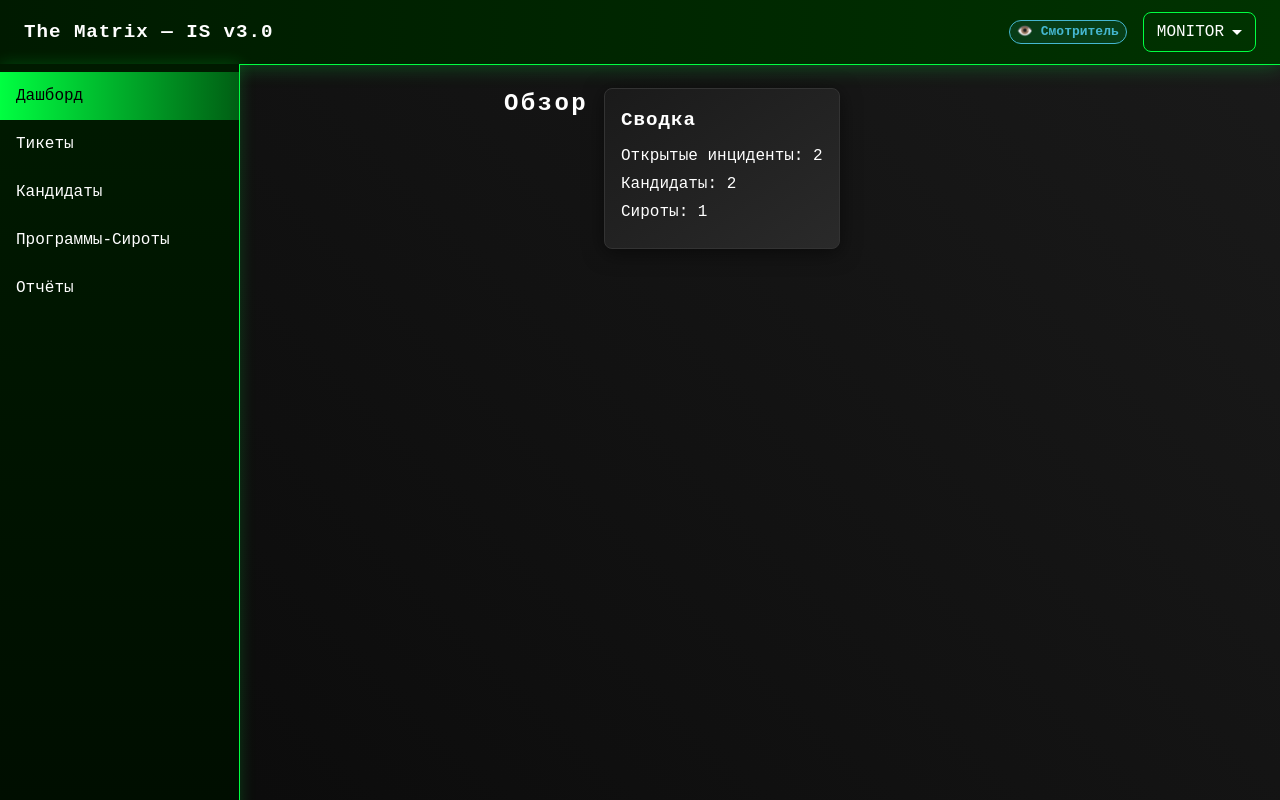
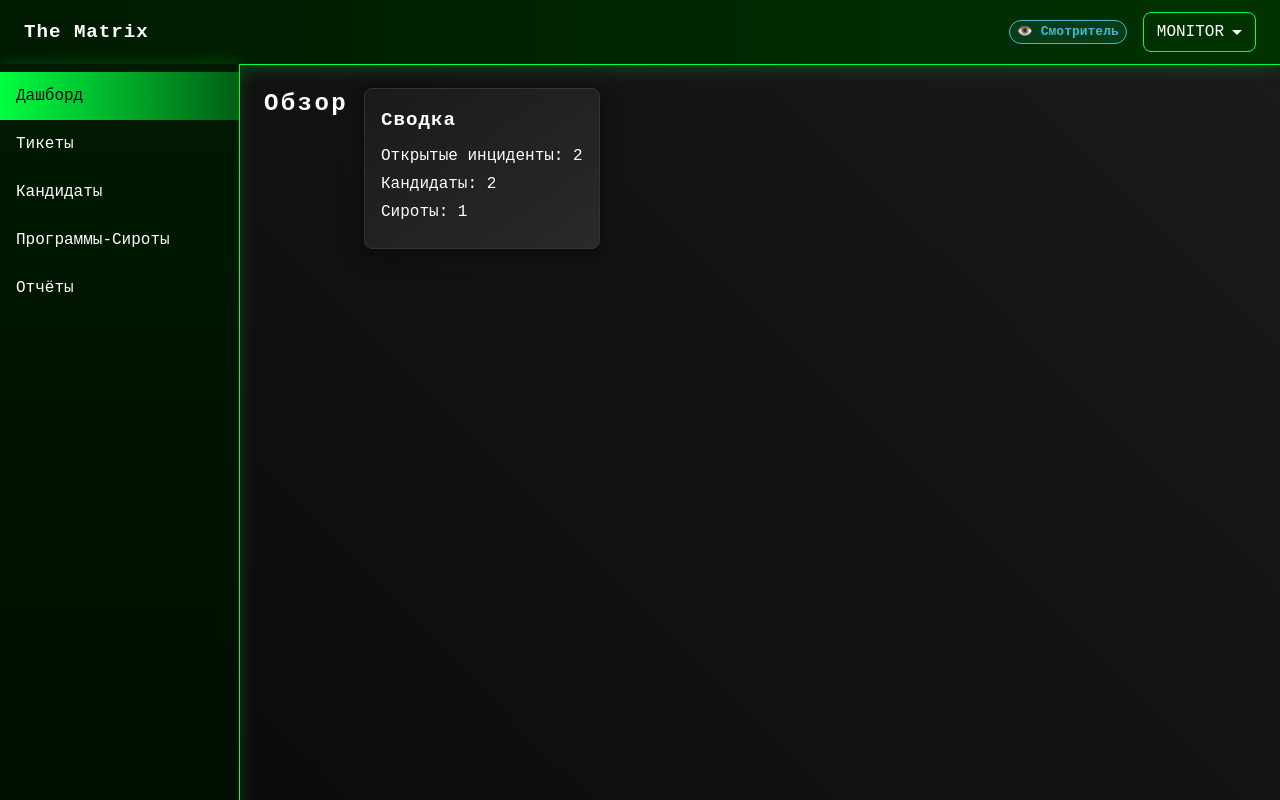
Before and after one commit to ren1kron/ppi_lab4, a React (Vite) app: page / in a window 1280 px wide. Built offline with nearby package versions, Linux system fonts and the light colour scheme.

Commit message:
global merge

```diff
--- a/src/layouts/MainLayout.tsx
+++ b/src/layouts/MainLayout.tsx
@@ -15,7 +15,7 @@ export default function MainLayout({ children }: { children: React.ReactNode })
     <Box sx={{ display: "flex" }}>
       <AppBar position="fixed">
         <Toolbar sx={{ gap: 2 }}>
-          <Typography variant="h6" sx={{ flex: 1 }}>The Matrix — IS v3.0</Typography>
+          <Typography variant="h6" sx={{ flex: 1 }}>The Matrix</Typography>
           <RoleBadge role={role} />
           <Select size="small" value={role} onChange={e => setRole(e.target.value as Role)} sx={{ color: "inherit" }}>
             {(["ARCHITECT","KERNEL","MONITOR","AGENT_SMITH","ORACLE","KEYMAKER","SENTINEL_CTRL","MECHANIC"] as Role[])
@@ -24,7 +24,7 @@ export default function MainLayout({ children }: { children: React.ReactNode })
         </Toolbar>
       </AppBar>
 
-      <Drawer variant="permanent" sx={{ width: 240, [`& .MuiDrawer-paper`]: { width: 240, mt: 8 } }}>
+      <Drawer variant="permanent" sx={{ [`& .MuiDrawer-paper`]: { width: 240, mt: 8 } }}>
         <List>
           {visibleMenu.map(m => (
             <ListItemButton key={m.path} selected={location.pathname === m.path} component={Link} to={m.path}>
```
